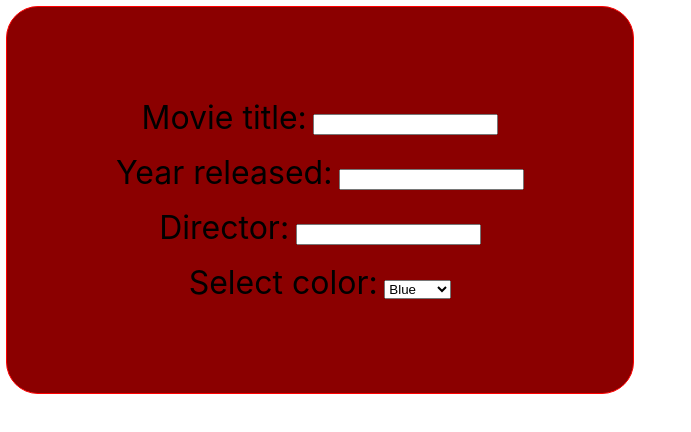
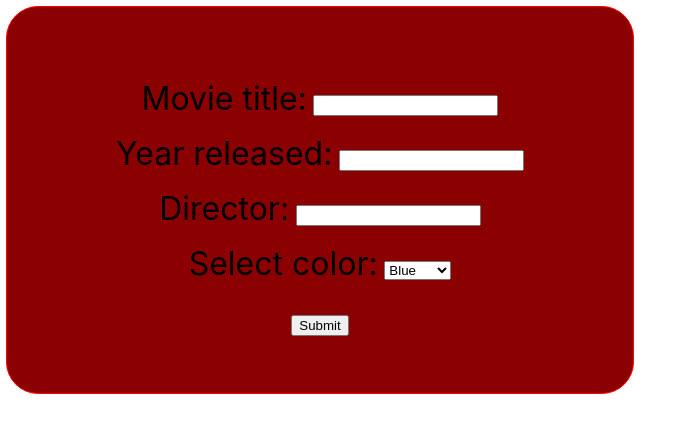
Before and after one commit to philngom/react-movie-list-make-from-scratch, a React (Create React App) app: page / in a window 1280 px wide. Shown: the top 432 px of the page, without its empty margins (0-691 px from the left). Built offline with nearby package versions, Linux system fonts and the light colour scheme.

Commit message:
added submit button to form

```diff
--- a/src/MovieForm/MovieForm.js
+++ b/src/MovieForm/MovieForm.js
@@ -1,6 +1,15 @@
 import './MovieForm.css';
 
-export default function MovieForm() {
+export default function MovieForm({
+  movieFormYearReleased,
+  movieFormDirector,
+  movieFormColor,
+  movieTitle,
+  setMovieFormYearReleased,
+  setMovieFormDirector,
+  setMovieFormColor,
+  setMovieTitle
+}) {
   return (
     <div className="movie-form">
       <form>
@@ -26,6 +35,7 @@ export default function MovieForm() {
             <option value='orange'>Orange</option>
           </select>
         </label>
+        <button type='submit'>Submit</button>
       </form>
     </div>
   );
```
